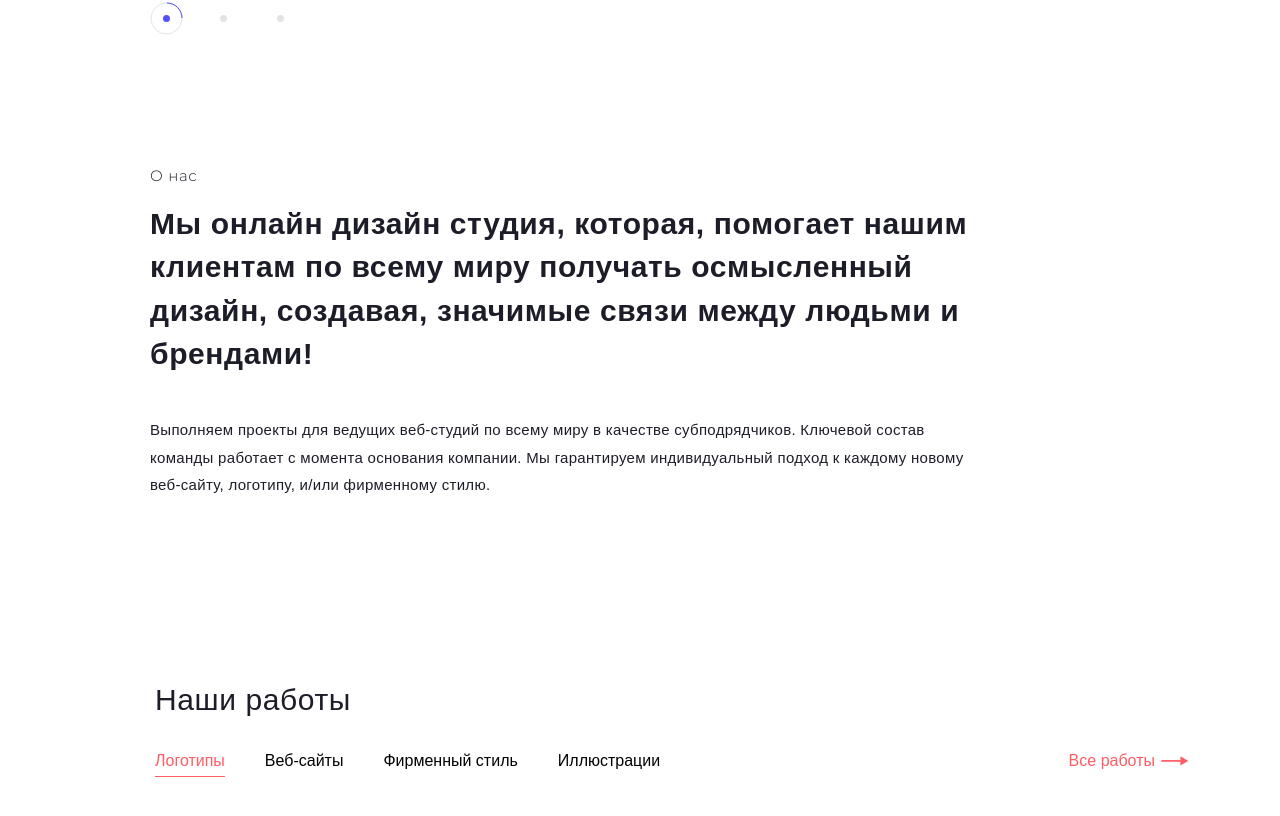
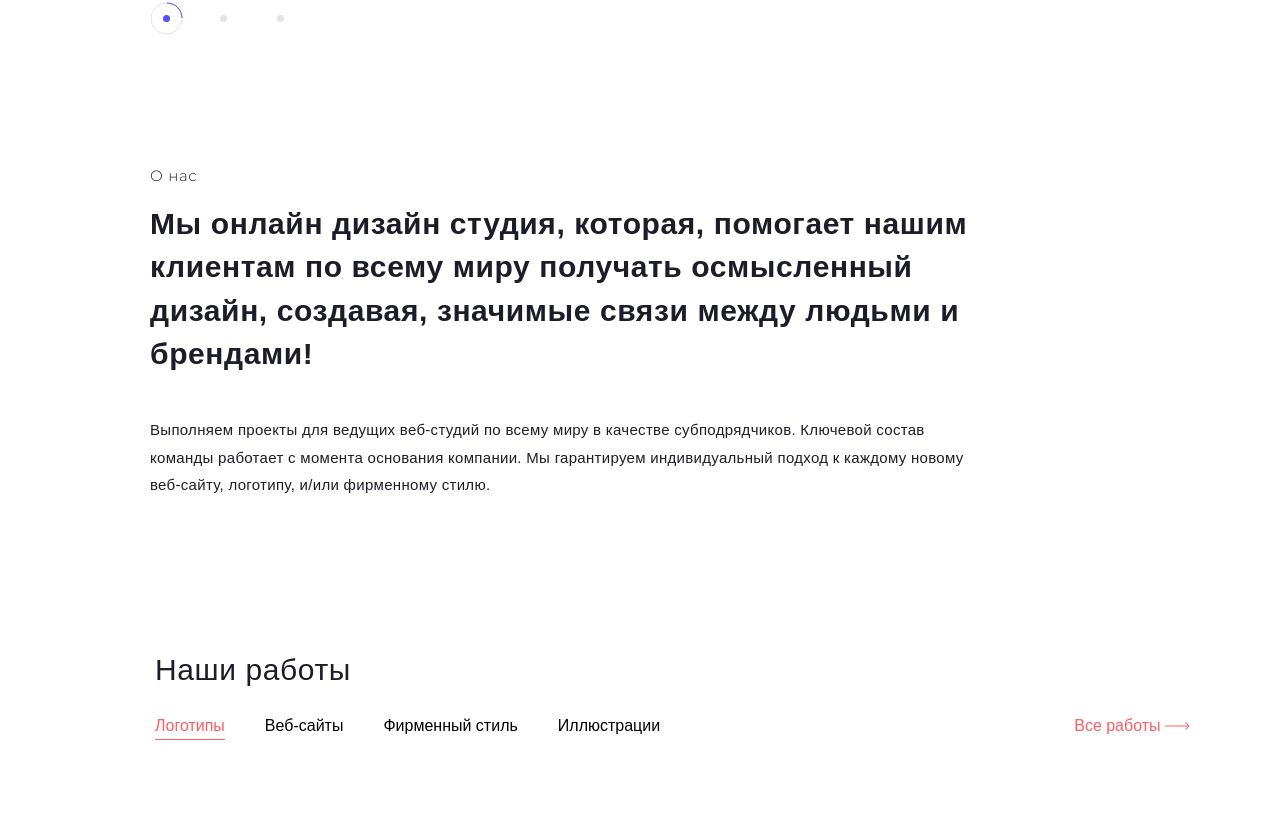
Before and after one commit to Roman178/website-web-studio, a Vue app: page / in a window 1280 px wide. Shown: the part 570-1386 px from the top of the page. Built offline with nearby package versions, Linux system fonts and the light colour scheme; a web font is replaced by a local one.

Commit message:
working on styles. separate components.

```diff
--- a/src/pages/HomePage/HomePage.vue
+++ b/src/pages/HomePage/HomePage.vue
@@ -3,24 +3,7 @@
     <Header />
     <main class="content">
       <div class="conten__wrapper">
-        <section class="presentation">
-          <div class="presentation__wrapper">
-            <div class="presentation__main-block">
-              <p class="presentation__subtitle">Whales Design</p>
-              <h1 class="presentation__title">
-                Мы помогаем зарабатывать в интернете
-              </h1>
-              <Button textButton="Обсудить проект" />
-            </div>
-            <ul class="carousel">
-              <li class="li-item">
-                <p class="li-item-num">01.</p>
-                <p class="li-item-title">Графический дизайн</p>
-              </li>
-            </ul>
-          </div>
-          <img src="../../images/load-carousel.svg" alt="" />
-        </section>
+        <Presentation />
         <section class="about">
           <h3 class="about__title">О нас</h3>
           <p class="about__main-paragraph">
@@ -39,25 +22,27 @@
       <section class="completed-projects">
         <div class="completed-projects__wrapper">
           <h3 class="completed-projects__title">Наши работы</h3>
-
-          <div class="tabs-component">
-            <ul class="tabs-component-tabs">
+          <div class="completed-projects__tabs-box">
+            <ul class="completed-projects__tabs-list">
               <li
                 v-for="(isTabActive, numberOfTab) in selectedTab"
                 :key="numberOfTab"
                 @click="selectTab(numberOfTab)"
-                :class="{ 'is-active': isTabActive }"
-                class="tabs-component-tab"
+                :class="{ 'completed-projects__tab_is-active': isTabActive }"
+                class="completed-projects__tab"
               >
-                <a class="tabs-component-tab-a">{{ numberOfTab }} </a>
+                <a class="completed-projects__tab-link">{{ numberOfTab }} </a>
               </li>
-              <li class="tabs-component-tab">
-                Все работы <span class="tabs-component__arrow">&#129042;</span>
+              <li class="completed-projects__tab">
+                Все работы
+                <img
+                  src="../../images/arrow.svg"
+                  alt="arrow"
+                  class="completed-projects__tab-arrow"
+                />
               </li>
             </ul>
-            <div class="tabs-component-panels">
-              <section class="tabs-component-panel"></section>
-            </div>
+            <div class="completed-projects__grid"></div>
           </div>
         </div>
       </section>
@@ -70,11 +55,15 @@
 </template>
 
 <script>
-import "./tabs.css";
-import Button from "../../components/Button.vue";
 import Header from "../../components/Header.vue";
+import Presentation from "./Presentation.vue";
 
 export default {
+  components: {
+    Header,
+    Presentation,
+  },
+  name: "HomePage",
   data() {
     return {
       selectedTab: {
@@ -101,11 +90,6 @@ export default {
       console.log(selectedTab);
     },
   },
-  components: {
-    Button,
-    Header,
-  },
-  name: "HomePage",
 };
 </script>
 
@@ -136,45 +120,6 @@ export default {
   min-height: 940px;
 }
 
-.presentation {
-  display: flex;
-  flex-direction: column;
-  /* justify-content: space-between; */
-  align-items: flex-start;
-  /* width: 100%; */
-  /* min-height: 443px; */
-  /* border: 1px solid black */
-}
-
-.presentation__wrapper {
-  display: flex;
-  width: 100%;
-  justify-content: space-between;
-  align-items: center;
-}
-
-.presentation__main-block {
-  max-width: 261px;
-}
-
-.presentation__subtitle {
-  margin: 0 0 13px 0;
-  font-weight: 300;
-  font-size: 13px;
-  line-height: 145%;
-  letter-spacing: 0.05em;
-  color: #1c1d28;
-}
-
-.presentation__title {
-  margin: 0 0 41px 0;
-  font-weight: 500;
-  font-size: 30px;
-  line-height: 145%;
-  letter-spacing: 0.02em;
-  color: #1c1d28;
-}
-
 .completed-projects {
   max-width: 1100px;
   width: 100%;
@@ -186,6 +131,7 @@ export default {
 }
 
 .completed-projects__title {
+  margin: 0 0 25px 0;
   font-weight: 500;
   font-size: 30px;
   line-height: 145%;
@@ -193,45 +139,44 @@ export default {
   color: #1c1d28;
 }
 
-.completed-projects__arrow {
-  font-size: 30px;
+.completed-projects__tabs-box {
 }
 
-.carousel {
+.completed-projects__tabs-list {
   list-style-type: none;
+  margin: 0 0 30px 0;
+  padding: 0;
   display: flex;
-  margin: 0;
-  padding: 0;
-  max-width: 534px;
-  width: 100%;
-  min-height: 443px;
 }
 
-.li-item {
-  background-size: contain;
-  background-repeat: no-repeat;
-  background-position: right center;
-  background-image: url("../../images/present-img.png");
-  display: flex;
-  flex-direction: column;
-  justify-content: center;
+.completed-projects__tab {
+  margin-right: 40px;
+  transition: all 0.2s linear;
+  cursor: pointer;
 }
 
-.li-item-num {
-  margin: 0;
-  font-style: normal;
-  font-weight: 300;
-  font-size: 30px;
-  line-height: 145%;
-  letter-spacing: 0.02em;
+.completed-projects__tab:last-of-type {
+  margin-right: 0;
+  margin-left: auto;
+  color: #ff5c66;
 }
 
-.li-item-title {
-  margin: 0;
-  font-weight: bold;
-  font-size: 45px;
-  line-height: 145%;
-  letter-spacing: 0.02em;
+.completed-projects__tab-link {
+  color: inherit;
+  text-decoration: none;
+}
+
+.completed-projects__tab-arrow {
+  display: inline-block;
+  font-size: 35px;
+  vertical-align: middle;
+  line-height: 0;
+}
+
+.completed-projects__tab_is-active {
+  color: #ff5c66;
+  text-decoration: underline;
+  text-underline-offset: 8px;
 }
 
 .item-span {
--- /dev/null
+++ b/src/pages/HomePage/Presentation.vue
@@ -0,0 +1,104 @@
+<template>
+  <section class="presentation">
+    <div class="presentation__wrapper">
+      <div class="presentation__main-block">
+        <p class="presentation__subtitle">Whales Design</p>
+        <h1 class="presentation__title">
+          Мы помогаем зарабатывать в интернете
+        </h1>
+        <Button textButton="Обсудить проект" />
+      </div>
+      <ul class="presentation__carousel">
+        <li class="presentation__li-item">
+          <p class="presentation__li-item-num">01.</p>
+          <p class="presentation__li-item-title">Графический дизайн</p>
+        </li>
+      </ul>
+    </div>
+    <img src="../../images/load-carousel.svg" alt="" />
+  </section>
+</template>
+
+<script>
+import Button from "../../components/Button.vue";
+export default {
+  name: "Presentation",
+  components: {
+    Button,
+  },
+};
+</script>
+
+<style scoped>
+.presentation {
+  display: flex;
+  flex-direction: column;
+  align-items: flex-start;
+}
+
+.presentation__wrapper {
+  display: flex;
+  width: 100%;
+  justify-content: space-between;
+  align-items: center;
+}
+
+.presentation__main-block {
+  max-width: 261px;
+}
+
+.presentation__subtitle {
+  margin: 0 0 13px 0;
+  font-weight: 300;
+  font-size: 13px;
+  line-height: 145%;
+  letter-spacing: 0.05em;
+  color: #1c1d28;
+}
+
+.presentation__title {
+  margin: 0 0 41px 0;
+  font-weight: 500;
+  font-size: 30px;
+  line-height: 145%;
+  letter-spacing: 0.02em;
+  color: #1c1d28;
+}
+
+.presentation__carousel {
+  list-style-type: none;
+  display: flex;
+  margin: 0;
+  padding: 0;
+  max-width: 534px;
+  width: 100%;
+  min-height: 443px;
+}
+
+.presentation__li-item {
+  background-size: contain;
+  background-repeat: no-repeat;
+  background-position: right center;
+  background-image: url("../../images/present-img.png");
+  display: flex;
+  flex-direction: column;
+  justify-content: center;
+}
+
+.presentation__li-item-num {
+  margin: 0;
+  font-style: normal;
+  font-weight: 300;
+  font-size: 30px;
+  line-height: 145%;
+  letter-spacing: 0.02em;
+}
+
+.presentation__li-item-title {
+  margin: 0;
+  font-weight: bold;
+  font-size: 45px;
+  line-height: 145%;
+  letter-spacing: 0.02em;
+}
+</style>
--- a/src/pages/HomePage/tabs.css
+++ /dev/null
@@ -1,36 +0,0 @@
-.tabs-component-tabs {
-  list-style-type: none;
-  margin: 0 0 30px 0;
-  padding: 0;
-  display: flex;
-}
-
-.tabs-component-tab {
-  margin-right: 40px;
-  transition: all 0.2s linear;
-  cursor: pointer;
-}
-
-.tabs-component-tab:last-of-type {
-  margin-right: 0;
-  margin-left: auto;
-  color: #ff5c66;
-}
-
-.tabs-component-tab-a {
-  color: inherit;
-  text-decoration: none;
-}
-
-.tabs-component__arrow {
-  display: inline-block;
-  font-size: 35px;
-  vertical-align: middle;
-  line-height: 0;
-}
-
-.is-active {
-  color: #ff5c66;
-  text-decoration: underline;
-  text-underline-offset: 10px;
-}
```
Also changed, not shown: src/images/arrow.svg (added), src/pages/HomePage/About.vue (added).
